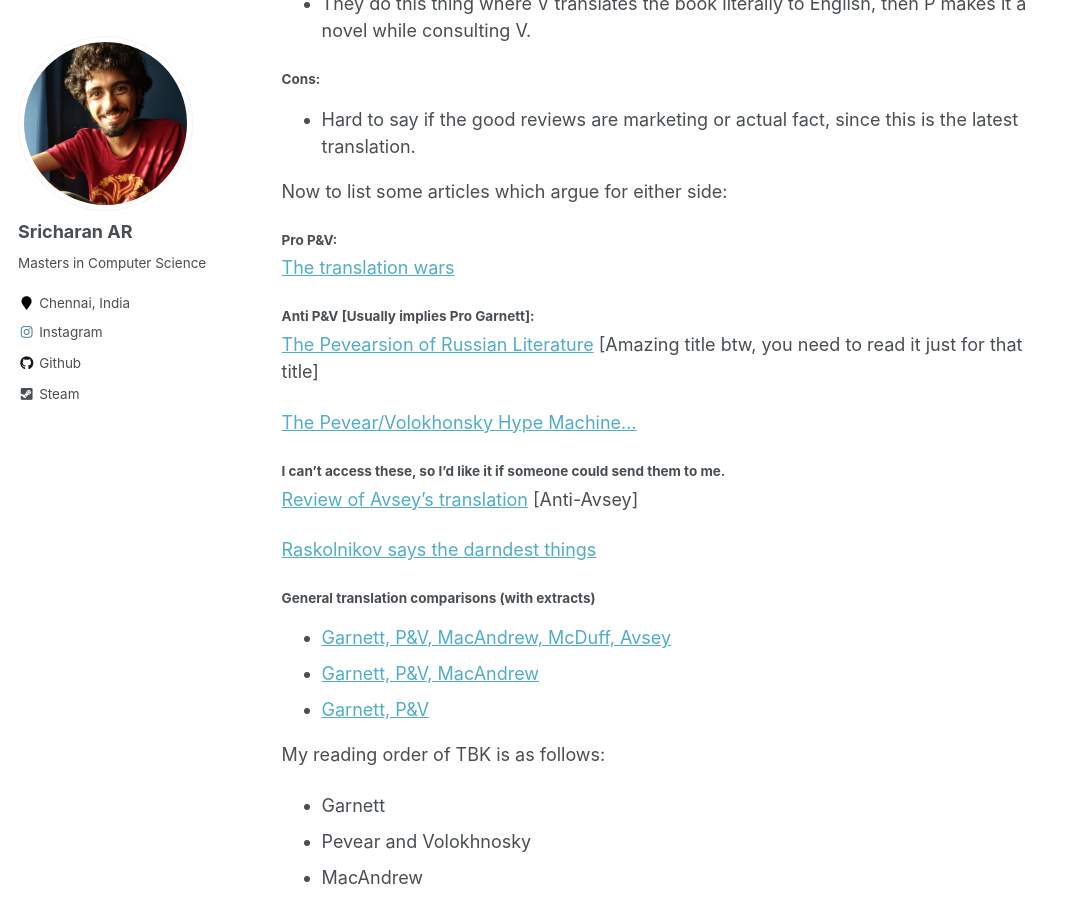
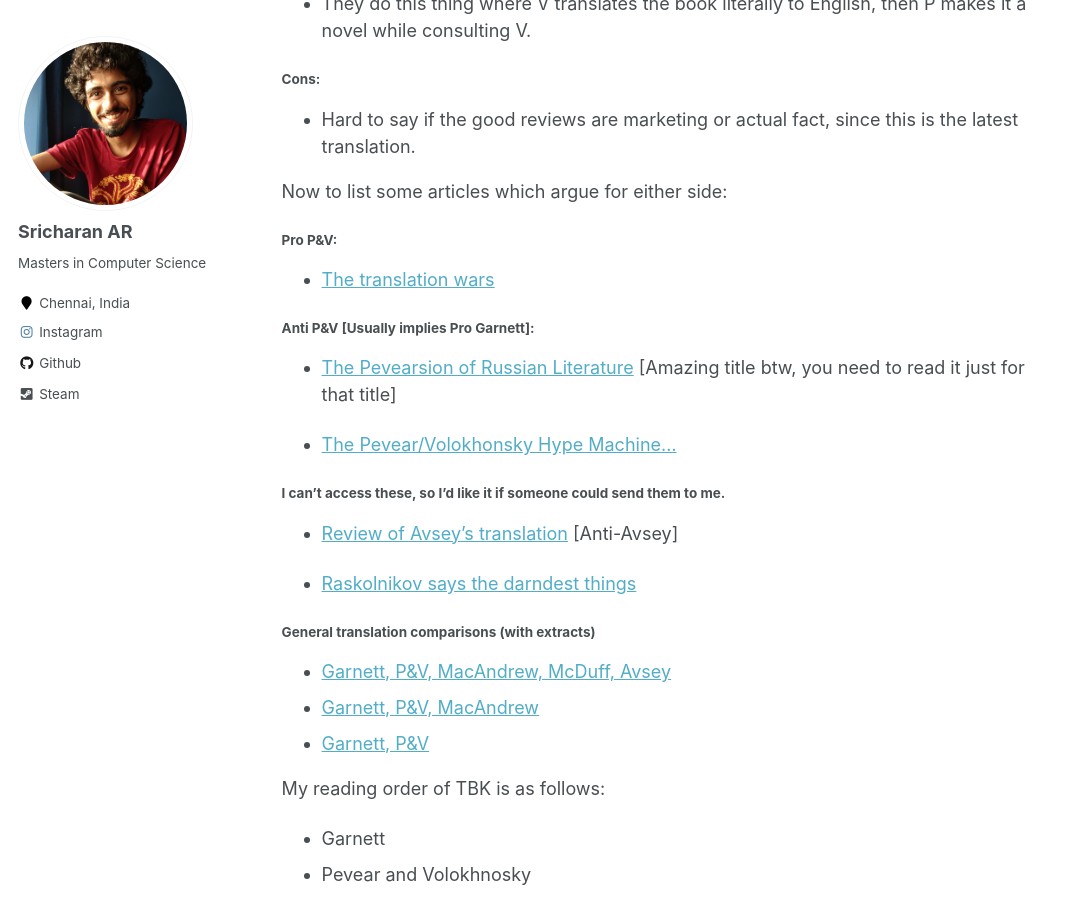
Before and after one commit to SriAR/sriar.github.io, a Jekyll site: the page built from _posts/2020-07-20-dosto-translations.md, in a window 1280 px wide and 900 px high, scrolled down 1603 px. Shown: the whole window, without its empty margins (0-1070 px from the left). Built offline with Jekyll 4.4.1, drawn with Linux system fonts in a browser that asks for light colours.

Commit message:
Added spaces

```diff
--- a/_posts/2020-07-20-dosto-translations.md
+++ b/_posts/2020-07-20-dosto-translations.md
@@ -48,17 +48,17 @@ So how do you choose between Garnett and P&V? Here is a quick rundown of what ea
 Now to list some articles which argue for either side:
 
 #### Pro P&V:
-[The translation wars](https://www.newyorker.com/magazine/2005/11/07/the-translation-wars)
+* [The translation wars](https://www.newyorker.com/magazine/2005/11/07/the-translation-wars)
 
 #### Anti P&V [Usually implies Pro Garnett]:
-[The Pevearsion of Russian Literature](https://www.commentarymagazine.com/articles/gary-morson/the-pevearsion-of-russian-literature) [Amazing title btw, you need to read it just for that title]
+* [The Pevearsion of Russian Literature](https://www.commentarymagazine.com/articles/gary-morson/the-pevearsion-of-russian-literature) [Amazing title btw, you need to read it just for that title]
 
-[The Pevear/Volokhonsky Hype Machine...](https://www.firstthings.com/blogs/firstthoughts/2013/01/the-pevearvolokhonsky-hype-machine-and-how-it-could-have-been-stopped-or-at-least-slowed-down)
+* [The Pevear/Volokhonsky Hype Machine...](https://www.firstthings.com/blogs/firstthoughts/2013/01/the-pevearvolokhonsky-hype-machine-and-how-it-could-have-been-stopped-or-at-least-slowed-down)
 
 #### I can't access these, so I'd like it if someone could send them to me.
-[Review of Avsey's translation](https://journals.sagepub.com/doi/abs/10.1177/004724419502500322) [Anti-Avsey]
+* [Review of Avsey's translation](https://journals.sagepub.com/doi/abs/10.1177/004724419502500322) [Anti-Avsey]
 
-[Raskolnikov says the darndest things](https://www.nytimes.com/1992/04/26/books/raskolnikov-says-the-darndest-things.html)
+* [Raskolnikov says the darndest things](https://www.nytimes.com/1992/04/26/books/raskolnikov-says-the-darndest-things.html)
 
 #### General translation comparisons (with extracts)
 
```
